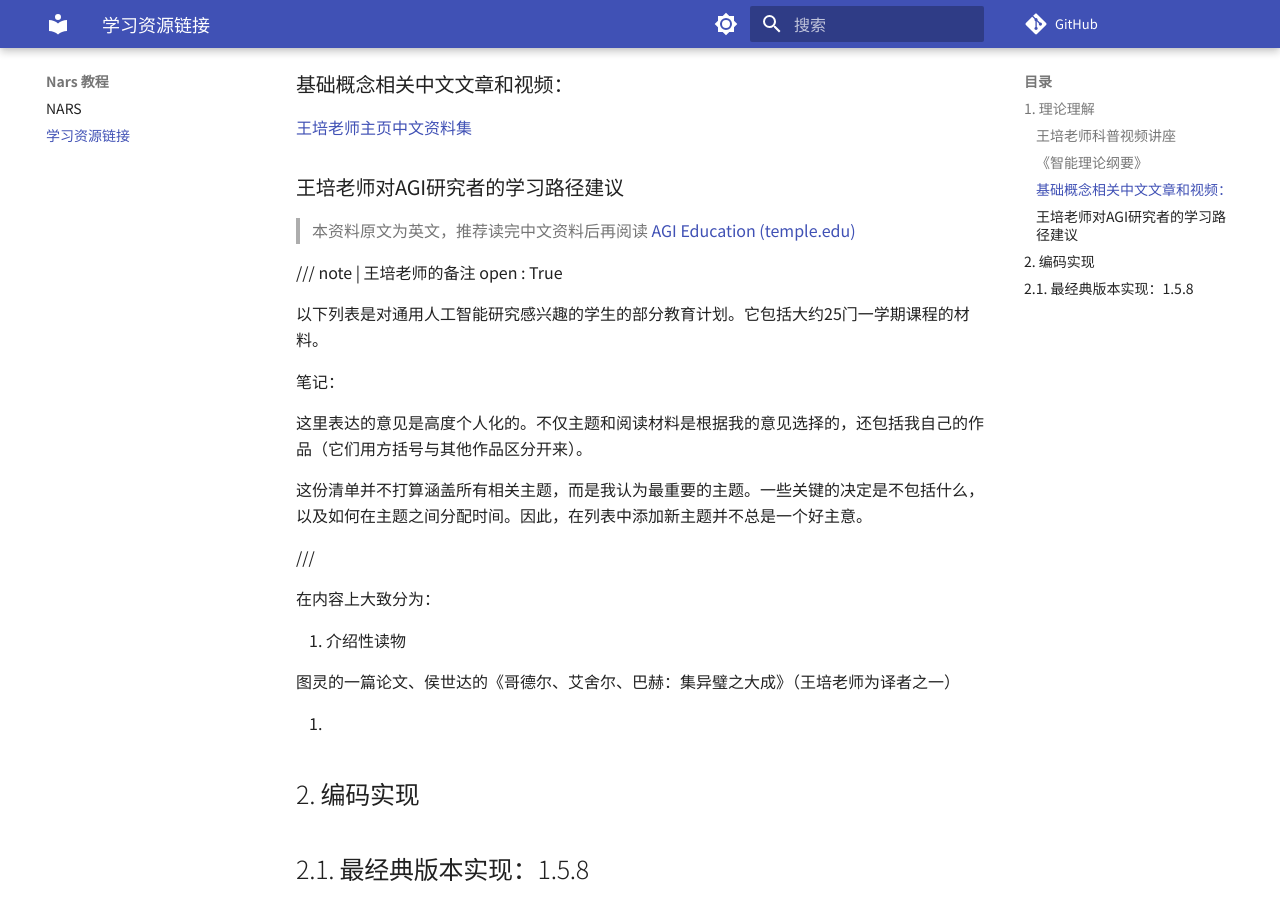
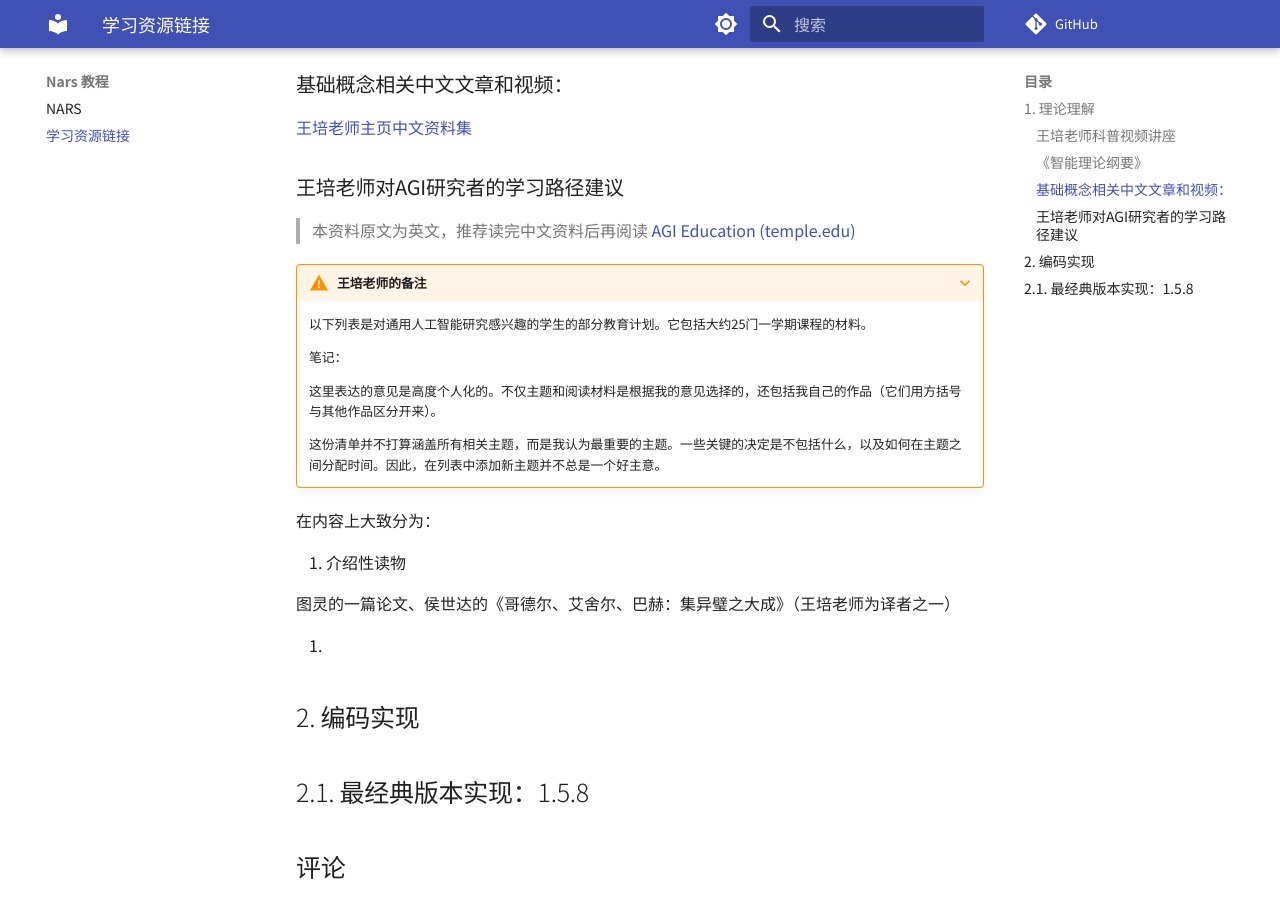
Before and after one commit to Hailaylin/agi-society-cn, an MkDocs documentation site: the page built from docs/nars/learning_resources.md, in a window 1280 px wide and 900 px high, scrolled down 542 px. Built offline with MkDocs 1.6.1 and Material for MkDocs 9.7.7, drawn with Linux system fonts in a browser that asks for light colours; comment, search, counter and statistics services are not loaded.

Commit message:
✨ feat(learning_resources): 修复block

```diff
--- a/docs/nars/learning_resources.md
+++ b/docs/nars/learning_resources.md
@@ -28,8 +28,9 @@ comments: true
 > 本资料原文为英文，推荐读完中文资料后再阅读
 > [AGI Education (temple.edu)](https://cis.temple.edu/~pwang/AGI-Curriculum.html)
 
-/// note | 王培老师的备注
+/// details | 王培老师的备注
     open : True
+    type: warning
 
 以下列表是对通用人工智能研究感兴趣的学生的部分教育计划。它包括大约25门一学期课程的材料。
 
```
